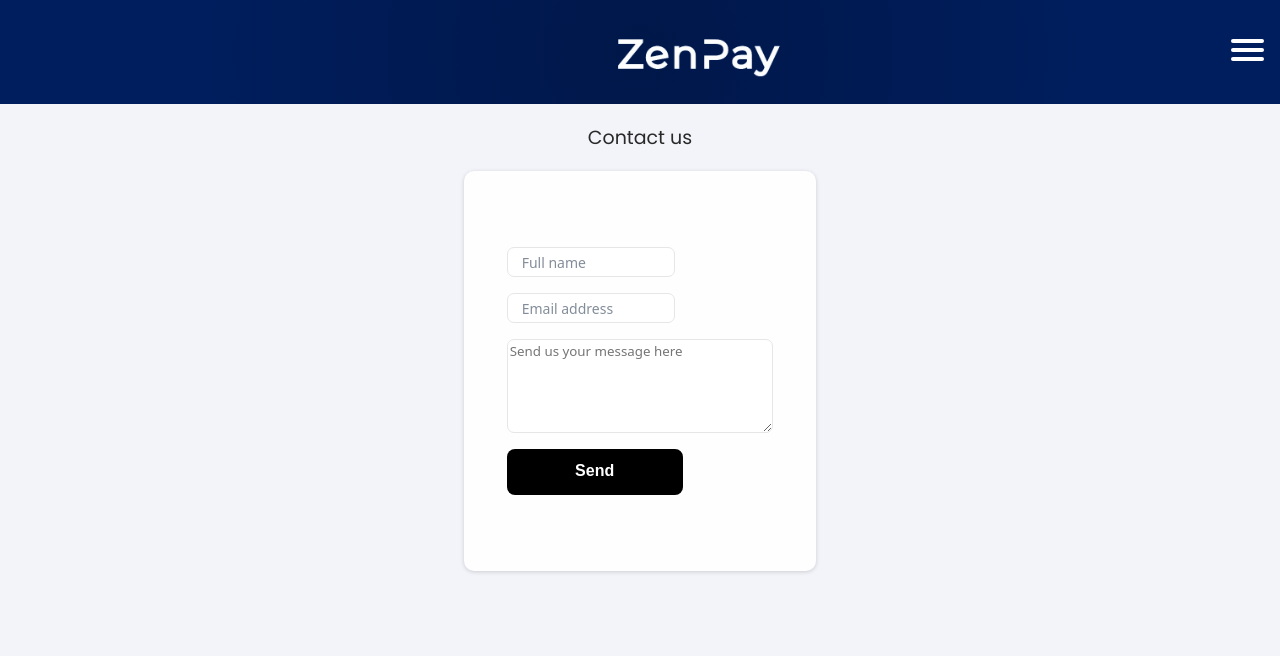
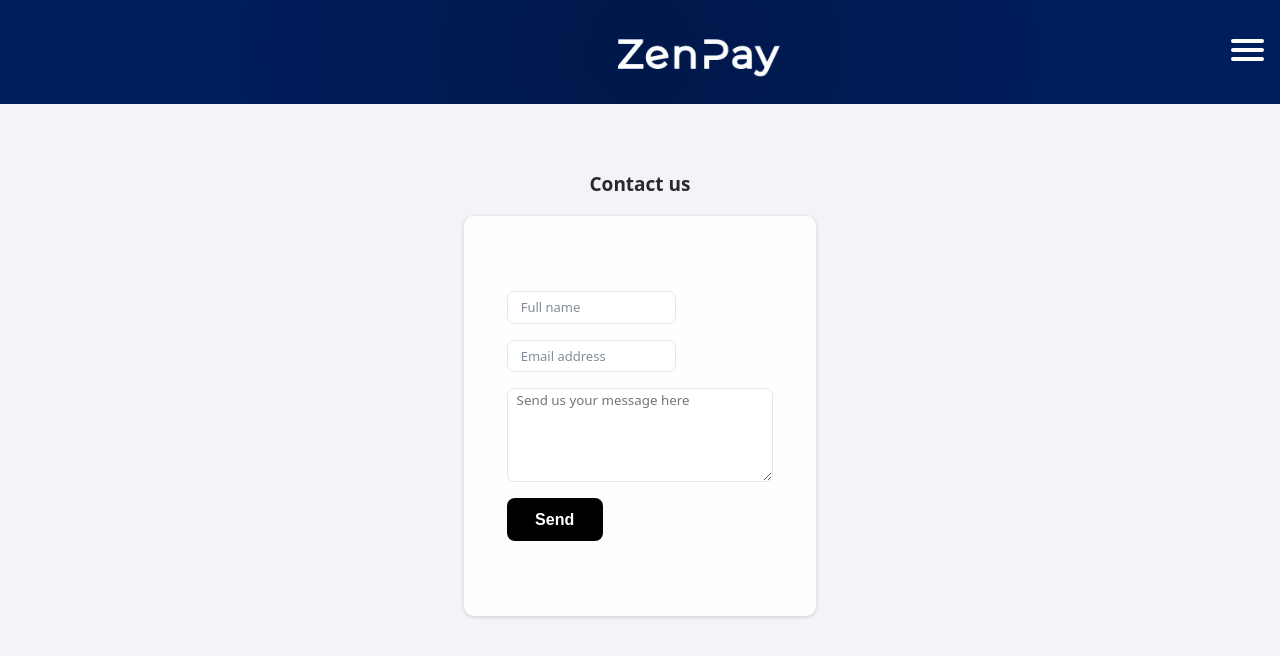
Before and after one commit to e-zetterberg/zen-pay, a Next.js app in the folder client/: page /contactform in a window 1280 px wide. Shown: the top 656 px of the page. Built offline with nearby package versions, Linux system fonts and the light colour scheme; no server answers.

Commit message:
contact form finished

```diff
--- a/client/app/contactform/page.jsx
+++ b/client/app/contactform/page.jsx
@@ -17,10 +17,12 @@ const ContactForm = () => (
         <form className="contact-form">
           <input className="contact-field" placeholder="Full name" />
           <input className="contact-field" placeholder="Email address" />
-          <textarea className="contact-field-message" placeholder="Send us your message here" />
-          <button className="global--btn" type="submit">
-            Send
-          </button>
+          <textarea className="contact-field-message" placeholder="  Send us your message here" />
+          <div className="contact-">
+            <button className="send--btn" type="submit">
+              Send
+            </button>
+          </div>
         </form>
       </div>
     </div>
--- a/client/components/Menu.jsx
+++ b/client/components/Menu.jsx
@@ -1,6 +1,6 @@
 'use client';
 
-import React, { useState } from 'react';
+import React, { useState, useRef, useEffect } from 'react';
 import '../styles/Menu.css';
 import { IoPersonCircle } from 'react-icons/io5';
 import { GoSettings } from 'react-icons/go';
@@ -13,12 +13,34 @@ import { signOut, useSession } from 'next-auth/react';
 const Menu = () => {
   const session = useSession();
   const [toggle, setToggle] = useState(false);
+  function useOutsideAlerter(ref) {
+    useEffect(() => {
+      /**
+       * Alert if clicked on outside of element
+       */
+      function handleClickOutside(event) {
+        if (ref.current && !ref.current.contains(event.target)) {
+          setToggle(!toggle);
+        }
+      }
+      // Bind the event listener
+      document.addEventListener('mousedown', handleClickOutside);
+      return () => {
+        // Unbind the event listener on clean up
+        document.removeEventListener('mousedown', handleClickOutside);
+      };
+    }, [ref]);
+  }
+
+  const wrapperRef = useRef(null);
+  useOutsideAlerter(wrapperRef);
+
   const collapseMenu = () => {
     setToggle(!toggle);
   };
 
   return (
-    <div id="menuToggle">
+    <div ref={wrapperRef} id="menuToggle">
       <input type="checkbox" onChange={collapseMenu} checked={toggle} />
       <span />
       <span />
--- a/client/styles/contactform.css
+++ b/client/styles/contactform.css
@@ -1,6 +1,6 @@
 .contact-us {
-    font-family: 'Poppins';
-    font-weight: 400;
+    font-family: 'system-ui';
+    font-weight: 700;
     text-align: center;
     font-size: 19px;
     color: rgb(41, 41, 41);
@@ -12,6 +12,7 @@
     justify-content: center;
     flex-direction: column;
     align-items: center;
+    margin-top: 3em;
 }
 
 .contact-form-container {
@@ -37,7 +38,7 @@
 }
 
 .contact-field{
-    font-size: 14px;
+    font-size: 13px;
     line-height: 1.5;
     border: none;
     background: #FFFFFF;
@@ -50,8 +51,8 @@
     border-radius: 7px;
     border: solid 1px;
     border-color: #e7e6e6;
-    width: 12em;
-    height: 2em;
+    width: 13em;
+    height: 2.5em;
     }
 
 .contact-field::placeholder{
@@ -61,7 +62,7 @@
 .contact-field:focus {
     outline: none;
     border-color: #6179b2;
-    box-shadow: rgba(0, 0, 0, 0.24) 0px 3px 8px;
+    box-shadow: rgba(50, 50, 93, 0.25) 0px 2px 5px -1px, rgba(0, 0, 0, 0.3) 0px 1px 3px -1px;
 }
 
 .contact-field-message {
@@ -76,7 +77,8 @@
 .contact-field-message:focus {
     outline: none;
     border-color: #6179b2;
-    box-shadow: rgba(0, 0, 0, 0.24) 0px 3px 8px;
+
+    box-shadow: rgba(50, 50, 93, 0.25) 0px 2px 5px -1px, rgba(0, 0, 0, 0.3) 0px 1px 3px -1px;
 }
 
 .contact-question {
@@ -84,3 +86,24 @@
     font-weight: 400;
     font-size: 15px;
 }
+
+.contact-btn {
+    display: flex;
+    justify-content: center;
+}
+
+.send--btn {
+    outline: 0;
+    border: 0;
+    cursor: pointer;
+    background: #000000;
+    color: #FFFFFF;
+    border-radius: 8px;
+    padding: 14px 24px 16px;
+    font-size: 16px;
+    font-weight: 700;
+    line-height: 1;
+    transition: transform 200ms,background 200ms;
+    width: 6em;
+    height: 2.7em;
+}
--- a/client/styles/footer.css
+++ b/client/styles/footer.css
@@ -4,14 +4,14 @@
     justify-content: center;
     width: 100%;
     position: absolute;
-    bottom: 0.3em;
+    bottom: 1em;
 }
 
 .footer--menu {
     display: flex;
     justify-content: space-around;
     align-items: center;
-    border-radius: 10px;
+    border-radius: 20px;
     width: 77%;
     height: 4.5em;
     display: flex;
```
